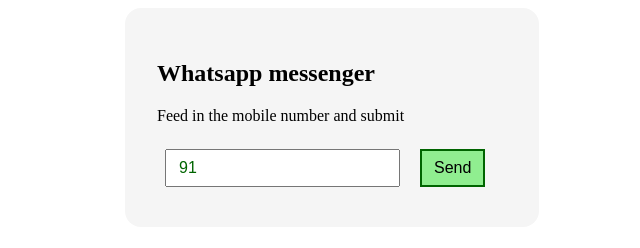
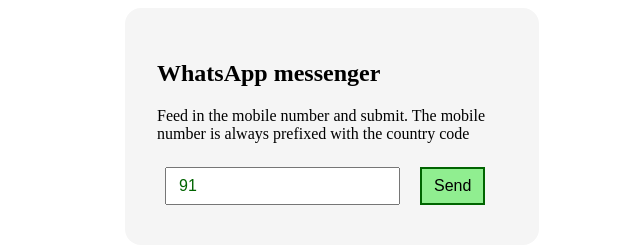
Before and after one commit to 12pixels/wa-messenger, a plain HTML site: page index.htm in a window 1280 px wide. Shown: the whole page, without its empty margins (308-948 px from the left). Drawn offline with Linux system fonts and the light colour scheme.

Commit message:
Update index.htm

```diff
--- a/index.htm
+++ b/index.htm
@@ -3,7 +3,7 @@
   <head>
     <meta charset="utf-8">
     <meta name="viewport" content="width=device-width, initial-scale=1.0">
-    <title>Whatsapp messenger</title>
+    <title>WhatsApp messenger</title>
   </head>
   <style media="screen">
     input, button {
@@ -38,8 +38,8 @@
   </style>
   <body>
     <div class="box">
-      <h2>Whatsapp messenger</h2>
-      <p>Feed in the mobile number and submit</p>
+      <h2>WhatsApp messenger</h2>
+      <p>Feed in the mobile number and submit. The mobile number is always prefixed with the country code</p>
       <form class="" action="https://api.whatsapp.com/send" method="get">
         <input type="number" name="phone" value="91" required>
         <button type="submit" name="button">Send</button>
```
